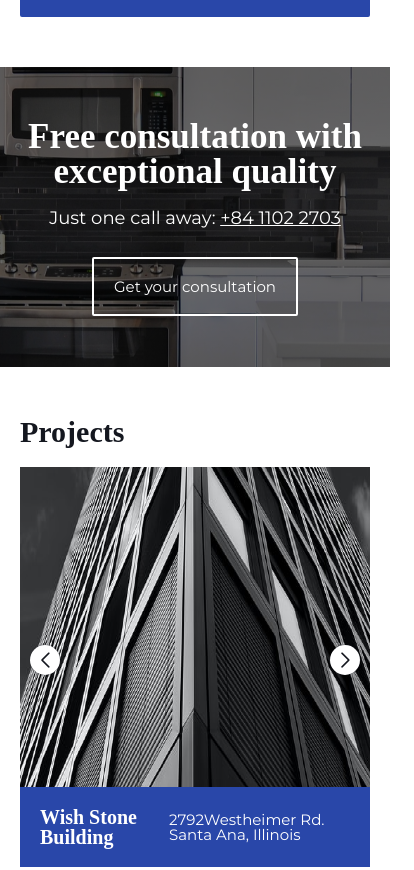
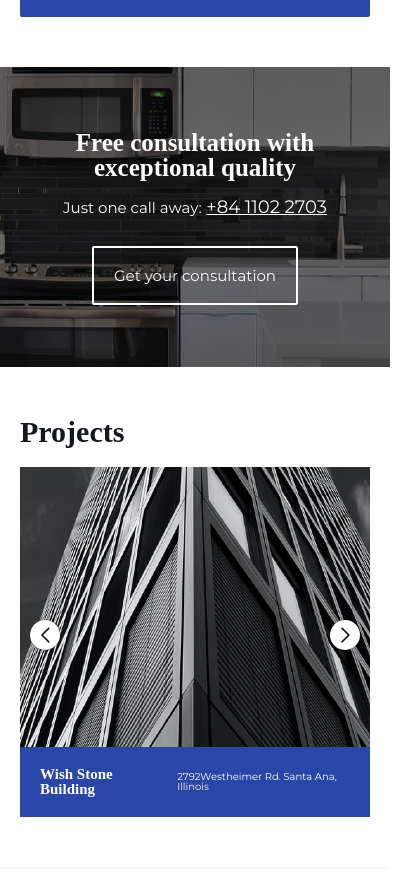
Before and after one commit to MyScouts/thebox, a plain HTML site: page index.html in a window 390 px wide. Shown: the part 1608-2478 px from the top of the page, 414 px wide, since content can reach past the window. Drawn offline with nearby package versions, Linux system fonts and the light colour scheme; a web font is replaced by a local one.

Commit message:
update code

```diff
--- a/css/app.css
+++ b/css/app.css
@@ -180,7 +180,7 @@
 
 .feature-ads .content p {
     display: inline-block;
-    font-size: 1.5;
+    font-size: 1.5rem;
     margin-top: 2rem;
 }
 
@@ -204,6 +204,10 @@
         align-items: center;
         gap: 3rem;
         /* display: block; */
+    }
+
+    .feature-ads .content h6{
+        font-size: 2.5rem;
     }
 }
 
@@ -274,9 +278,17 @@
 
 @media only screen and (max-width: 767px) {
     .feature-projects .project-sliders {
+        position: relative;
         margin-top: 2rem;
-        height: 400px;
-        position: relative;
+        height: 350px;
+    }
+
+    .project-sliders .project-content h6 {
+        font-size: 1.5rem;
+    }
+
+    .project-sliders .project-content p {
+        font-size: 1rem;
     }
 }
 
--- a/css/footer.css
+++ b/css/footer.css
@@ -82,4 +82,8 @@ footer .information .right .social-list div {
         flex-direction: column-reverse;
         gap: 5rem;
     }
+
+    footer .information .right .news-letter .form-group input{
+        width:100%;
+    }
 }
```
